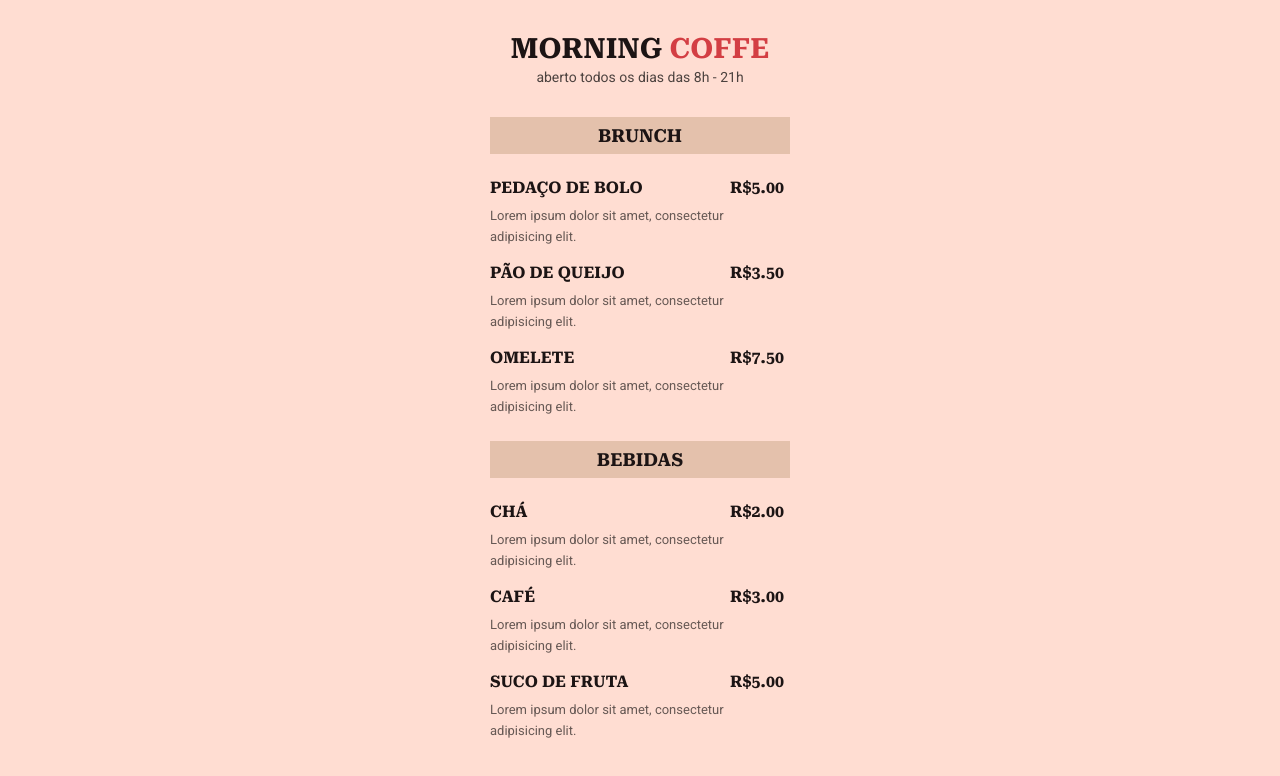
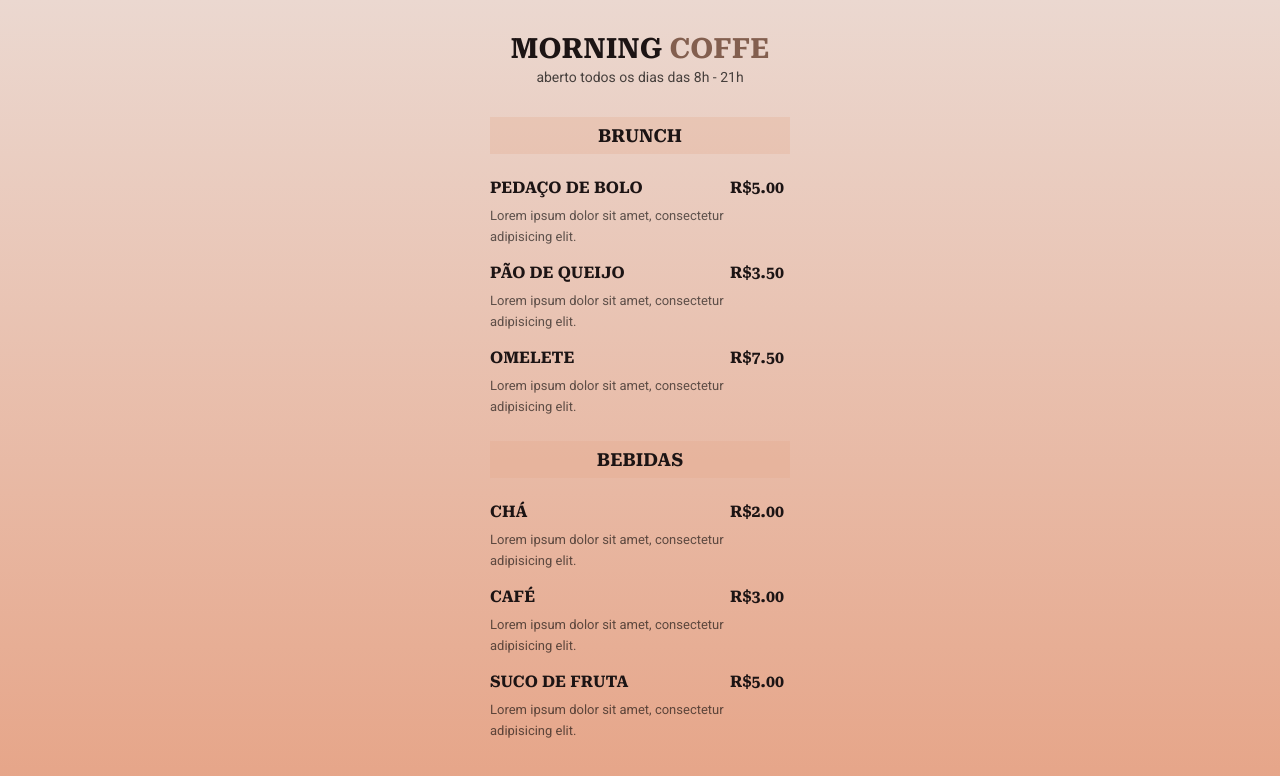
Before and after one commit to W-Wag/Maratona-Explorer-2, a plain HTML site: page index.html in a window 1280 px wide. Drawn offline with Linux system fonts and the light colour scheme.

Commit message:
mudando cor

```diff
--- a/styles.css
+++ b/styles.css
@@ -5,7 +5,8 @@
 }
 
 body {
-  background-color: #FFDDD2 ;
+  background-image: linear-gradient(to bottom, #EBD8D0 , #E6A487 );
+  background-attachment: fixed;
   font-family: 'Roboto', sans-serif;
 }
 
@@ -38,7 +39,7 @@ font-size: 28px;
 line-height: 33px;
 }
 header h1 span {
-  color: #D33E43;
+  color: #835f4f;
 }
 header p {
   font-size: 14px;
@@ -51,7 +52,7 @@ section {
 }
 
 section h2 {
-  background-color: #d5b297a1;
+  background-color: #e2a38541;
   padding: 8px 16px;
   text-align: center;
 
```
